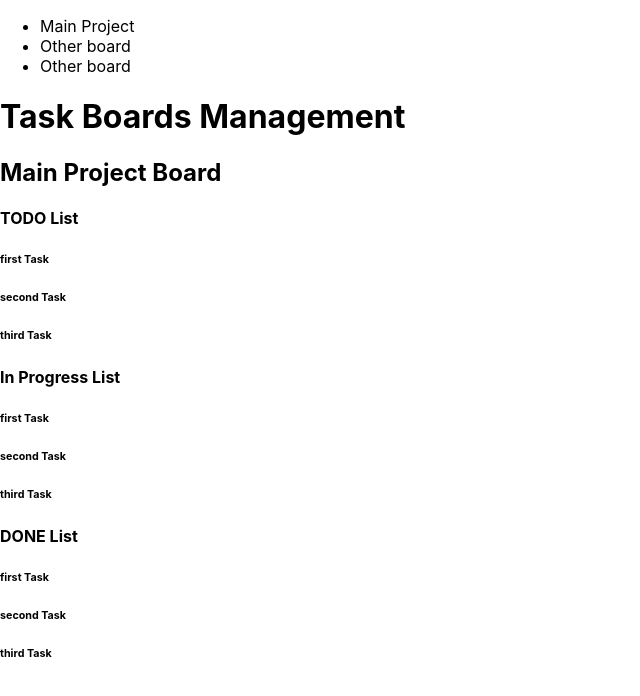
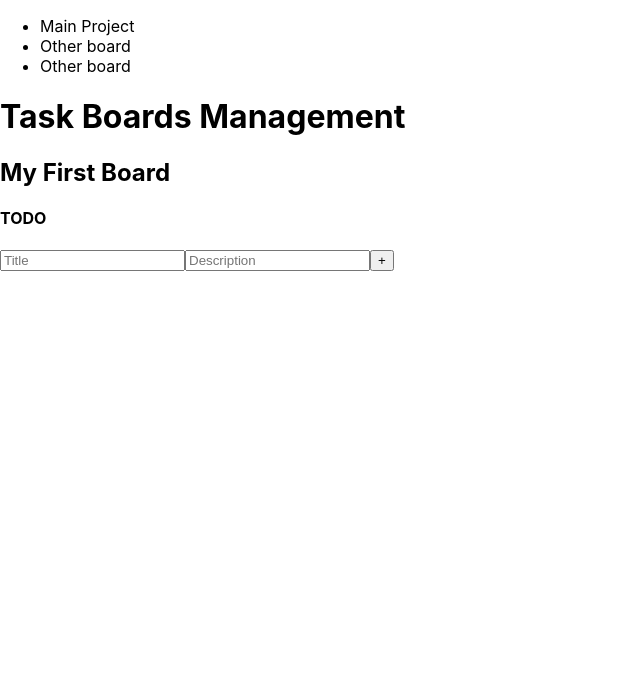
Before and after one commit to Bazsa241/task-boards-management, a React (Create React App) app in the folder frontend/: page / in a window 1280 px wide. Shown: the top 696 px of the page, without its empty margins (0-640 px from the left). Built offline with nearby package versions, Linux system fonts and the light colour scheme.

Commit message:
addTodo feature

```diff
--- a/frontend/src/App.jsx
+++ b/frontend/src/App.jsx
@@ -1,12 +1,19 @@
 import Board from './containers/Board'
 import Navbar from './components/Navbar'
+import { useSelector } from 'react-redux'
+
 
 function App() {
+
+  const boards = useSelector(state => state.boardsReducer.myBoards)
+
   return (
     <div className="App">
       <Navbar />
       <h1>Task Boards Management</h1>
-      <Board title='Main Project' />
+      {
+        boards.map(board => <Board key={board.id} {...board} />)
+      }
     </div>
   );
 }
--- /dev/null
+++ b/frontend/src/components/NewTask.jsx
@@ -0,0 +1,49 @@
+import { useState } from 'react'
+import { useDispatch } from 'react-redux'
+import { addTodo } from '../store/reducers/boards'
+
+function NewTask({ boardId }) {
+
+  const dispatch = useDispatch()
+  const [newItem, setNewItem] = useState({
+    title: '',
+    description: '',
+  })
+
+  const handleOnChange = event => {
+    const { name, value } = event.target
+    setNewItem({ ...newItem, [name]: value })
+  }
+
+  const handleSubmit = () => {
+    const todoItem = {
+      id: Date.now(),
+      title: newItem.title,
+      description: newItem.description,
+    }
+    dispatch(addTodo({ boardId, todoItem }))
+    setNewItem({ title: '', description: '' })
+  }
+
+  return (
+    <div>
+      <input
+        type="text"
+        placeholder='Title'
+        name='title'
+        value={newItem.title}
+        onChange={handleOnChange}
+      />
+      <input
+        type="text"
+        placeholder='Description'
+        name='description'
+        value={newItem.description}
+        onChange={handleOnChange}
+      />
+      <button onClick={handleSubmit}>+</button>
+    </div>
+  )
+}
+
+export default NewTask
--- a/frontend/src/components/Task.jsx
+++ b/frontend/src/components/Task.jsx
@@ -1,7 +1,8 @@
-function Task({title}) {
+function Task({ title, description }) {
   return (
     <div>
-      <h6>{title} Task</h6>
+      <h6>{title}</h6>
+      <h6>{description}</h6>
     </div>
   )
 }
--- a/frontend/src/containers/Board.jsx
+++ b/frontend/src/containers/Board.jsx
@@ -1,12 +1,16 @@
 import List from './List'
 
-function Board({title}) {
+function Board({title, todo, id}) {
+
+
+
   return (
     <div>
-      <h2>{title} Board</h2>
-      <List title='TODO' />
-      <List title='In Progress' />
-      <List title='DONE' />
+      <h2>{title}</h2>
+
+      <List title='TODO' todoList={todo} boardId={id} />
+      {/* <List title='In Progress' />
+      <List title='DONE' /> */}
     </div>
   )
 }
--- a/frontend/src/containers/List.jsx
+++ b/frontend/src/containers/List.jsx
@@ -1,12 +1,14 @@
 import Task from '../components/Task'
+import NewTask from '../components/NewTask'
 
-function List({title}) {
+function List({title, todoList, boardId}) {
   return (
     <div>
-      <h4>{title} List</h4>
-      <Task title='first' />
-      <Task title='second' />
-      <Task title='third' />
+      <h4>{title}</h4>
+      <NewTask boardId={boardId} />
+      {
+        todoList.map(todo => <Task key={todo.id} {...todo} boardId={boardId} />)
+      }
     </div>
   )
 }
--- a/frontend/src/store/reducers/boards.js
+++ b/frontend/src/store/reducers/boards.js
@@ -1,30 +1,32 @@
 import { createSlice } from '@reduxjs/toolkit'
 
-const myBoardsInit = [
+const initialState = {
+  myBoards: [
     {
-    id: 11111,
+      id: 2387645,
       title: 'My First Board',
       todo: [],
       inProgress: [],
       done: [],
     },
-]
+  ],
+  sharedBoards: [],
+}
 
-const myBoardsSlice = createSlice({
-  name: 'myBoards',
-  initialState: myBoardsInit,
+const boardsSlice = createSlice({
+  name: 'boards',
+  initialState,
   reducers: {
-    addTodo: (state, payload) => {
-      const board = state.find(board => board.id === payload.id)
+    addTodo: (state, { payload }) => {
+      const board = state.myBoards.find(board => board.id === payload.boardId)
       board.todo.push(payload.todoItem)
-    }
+    },
   },
 })
 
-
-const myBoardsReducer = myBoardsSlice.reducer
-export const { addTodo } = myBoardsSlice.actions
-export default myBoardsReducer
+const boardsReducer = boardsSlice.reducer
+export const { addTodo } = boardsSlice.actions
+export default boardsReducer
 
 /*
 boardsReducer = {
--- a/frontend/src/store/store.js
+++ b/frontend/src/store/store.js
@@ -1,9 +1,9 @@
 import { configureStore } from '@reduxjs/toolkit'
-import myBoardsReducer from './reducers/boards'
+import boardsReducer from './reducers/boards'
 
 const store = configureStore({
   reducer: {
-    myBoardsReducer,
+    boardsReducer,
   },
 })
 
```
Lines whose indentation alone changed are shown as unchanged.
